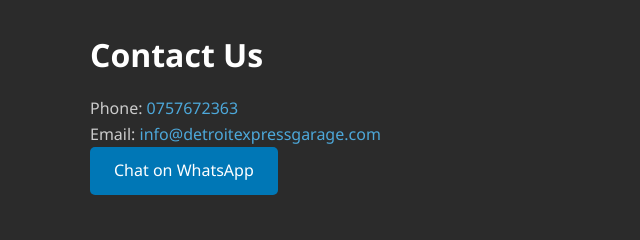
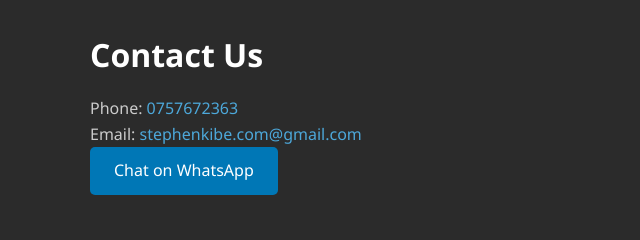
Before and after one commit to wagatonye/Garage-website, a plain HTML site: page index.html in a window 1280 px wide. Shown: the part 1100-1340 px from the top of the page, 0-640 px from the left. Drawn offline with Linux system fonts and the light colour scheme.

Commit message:
Add files via upload

```diff
--- a/index.html
+++ b/index.html
@@ -63,7 +63,7 @@
     <div class="container">
       <h2>Contact Us</h2>
       <p>Phone: <a href="tel:0757672363">0757672363</a></p>
-      <p>Email: <a href="mailto:info@detroitexpressgarage.com">info@detroitexpressgarage.com</a></p>
+      <p>Email: <a href="mailto:stephenkibe.com@gmail.com">stephenkibe.com@gmail.com</a></p>
       <a href="https://wa.me/254757672363" class="btn">Chat on WhatsApp</a>
     </div>
   </section>
```
